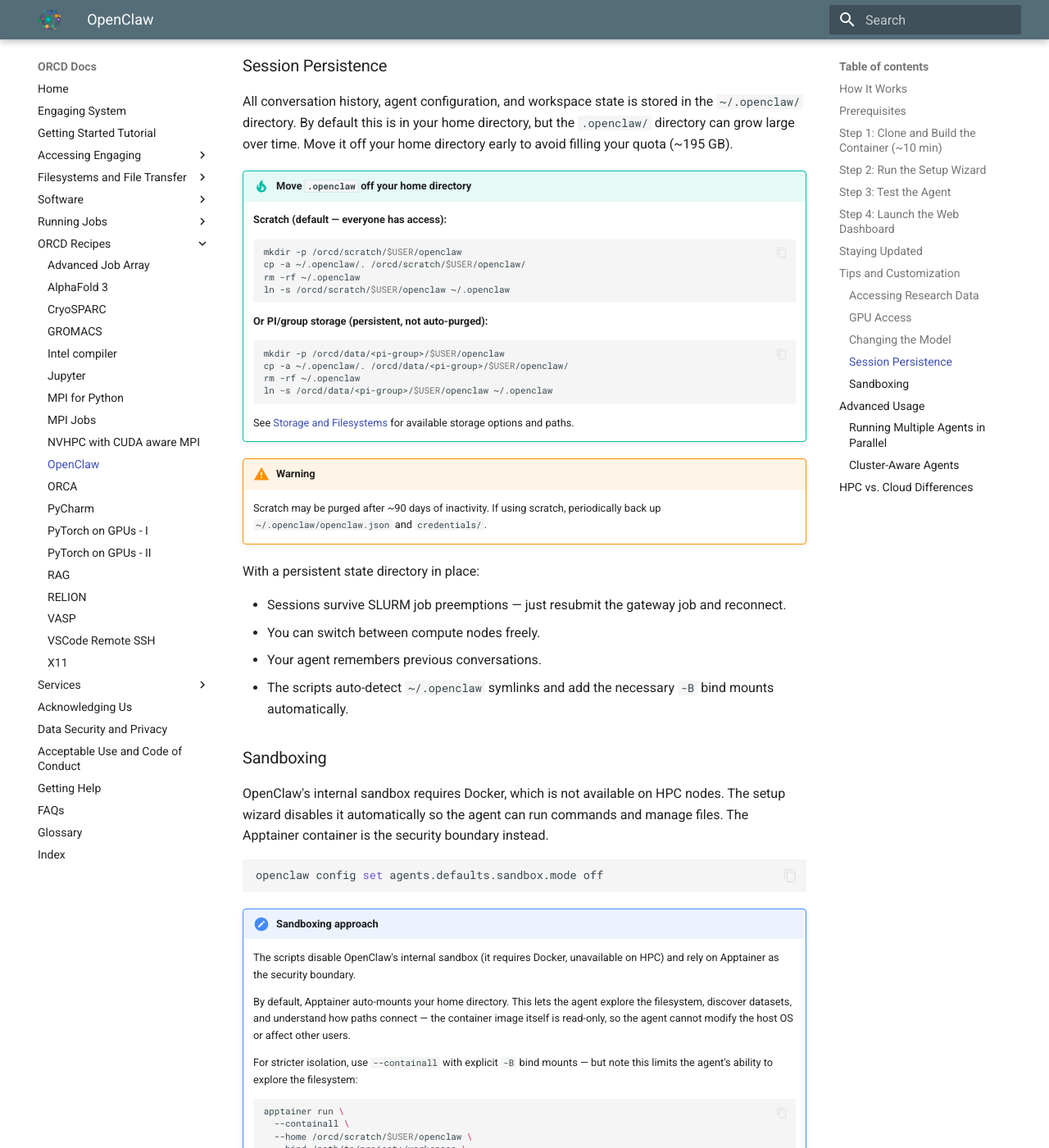
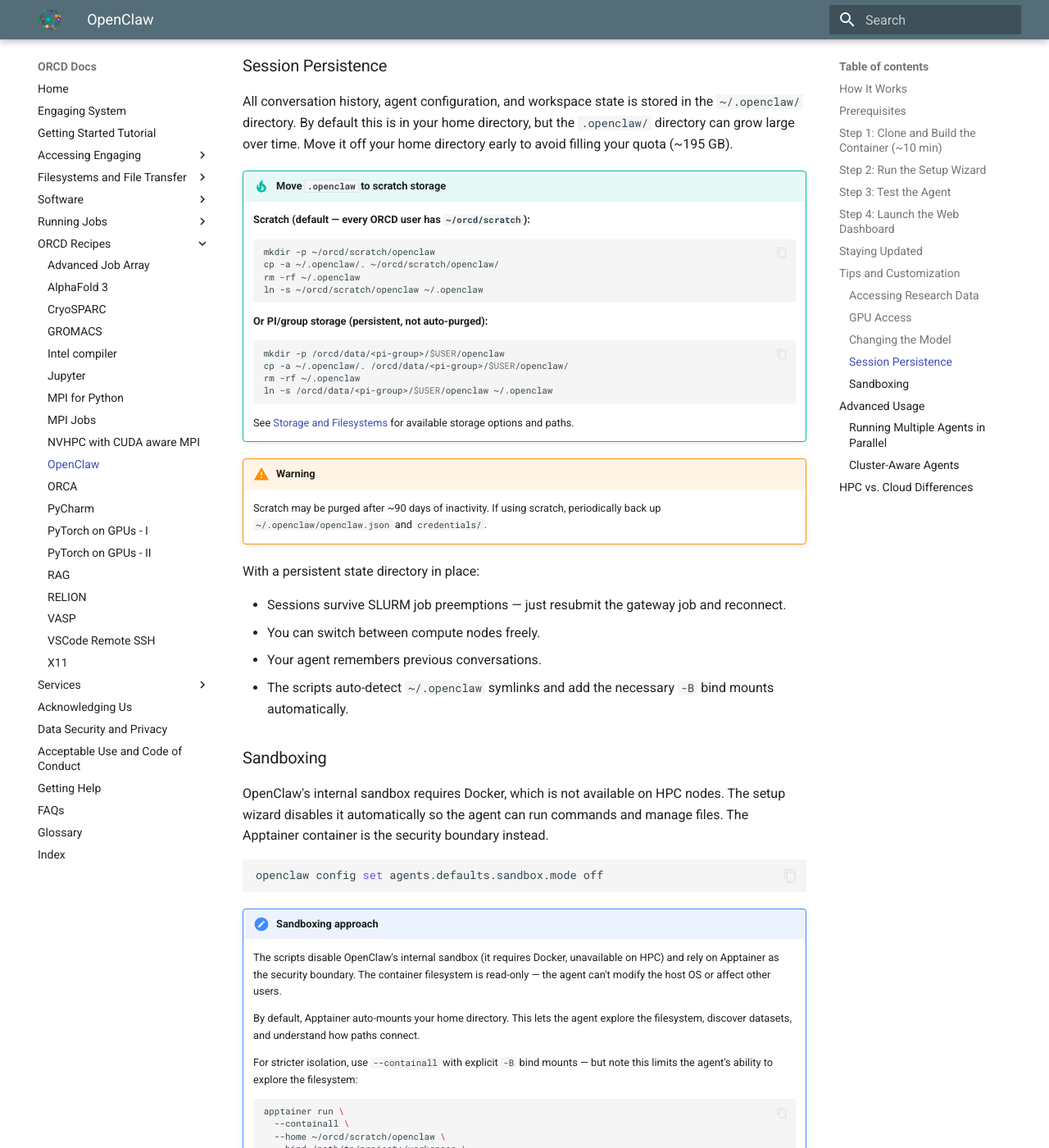
Before and after one commit to mit-orcd/orcd-docs-edit, an MkDocs documentation site: the page built from docs/recipes/openclaw-engaging.md, in a window 1280 px wide and 1400 px high, scrolled down 5261 px. Shown: the whole window at 82% size. Built offline with MkDocs 1.6.1 and Material for MkDocs 9.7.7, drawn with Linux system fonts in a browser that asks for light colours.

Commit message:
Use ~/orcd/scratch as default scratch path per Lauren's feedback
Every ORCD user has ~/orcd/scratch — use this instead of the generic
/orcd/scratch/$USER path. Also move read-only container clarification
to top of sandboxing note for emphasis.

Made-with: Cursor

````diff
--- a/docs/recipes/openclaw-engaging.md
+++ b/docs/recipes/openclaw-engaging.md
@@ -256,14 +256,14 @@ the `~/.openclaw/` directory. By default this is in your home directory, but
 the `.openclaw/` directory can grow large over time. Move it off your home
 directory early to avoid filling your quota (~195 GB).
 
-!!! tip "Move `.openclaw` off your home directory"
-    **Scratch (default — everyone has access):**
+!!! tip "Move `.openclaw` to scratch storage"
+    **Scratch (default — every ORCD user has `~/orcd/scratch`):**
 
     ```bash
-    mkdir -p /orcd/scratch/$USER/openclaw
-    cp -a ~/.openclaw/. /orcd/scratch/$USER/openclaw/
+    mkdir -p ~/orcd/scratch/openclaw
+    cp -a ~/.openclaw/. ~/orcd/scratch/openclaw/
     rm -rf ~/.openclaw
-    ln -s /orcd/scratch/$USER/openclaw ~/.openclaw
+    ln -s ~/orcd/scratch/openclaw ~/.openclaw
     ```
 
     **Or PI/group storage (persistent, not auto-purged):**
@@ -305,11 +305,12 @@ openclaw config set agents.defaults.sandbox.mode off
 !!! note "Sandboxing approach"
     The scripts disable OpenClaw's internal sandbox (it requires Docker,
     unavailable on HPC) and rely on Apptainer as the security boundary.
+    The container filesystem is read-only — the agent can't modify the
+    host OS or affect other users.
 
     By default, Apptainer auto-mounts your home directory. This lets the
     agent explore the filesystem, discover datasets, and understand how
-    paths connect — the container image itself is read-only, so the agent
-    cannot modify the host OS or affect other users.
+    paths connect.
 
     For stricter isolation, use `--containall` with explicit `-B` bind
     mounts — but note this limits the agent's ability to explore the
@@ -318,7 +319,7 @@ openclaw config set agents.defaults.sandbox.mode off
     ```bash
     apptainer run \
       --containall \
-      --home /orcd/scratch/$USER/openclaw \
+      --home ~/orcd/scratch/openclaw \
       --bind /path/to/project:/workspace \
       apptainer/openclaw.sif gateway run
     ```
````
